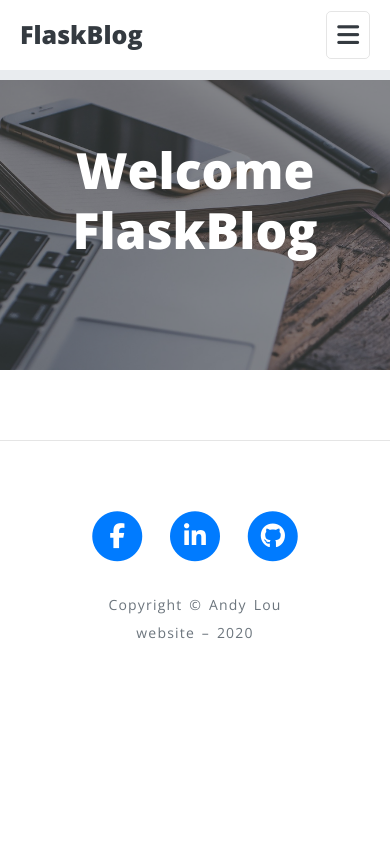
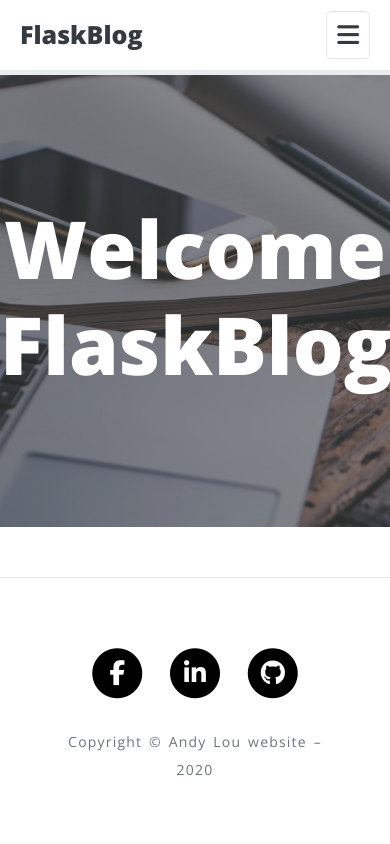
Before and after one commit to andylou0102/python_flask_blog, a Flask app: page / in a window 390 px wide. Run offline with Flask 2, Linux system fonts and the light colour scheme; data that the repository does not hold is empty; some libraries are stand-ins or nearby versions.

Commit message:
new update

```diff
--- a/blog/static/main.css
+++ b/blog/static/main.css
@@ -14,6 +14,7 @@ h1, h2, h3, h4, h5, h6 {
 
 a {
     transition: all 0.4s;
+    color: black;
 }
 
 a:hover, a:focus {
@@ -44,7 +45,7 @@ p {
 /* navbar */
 #mainNav {
     position: absolute;
-    border-bottom: 10px solid #e9ecef;
+    border-bottom: 5px solid #e9ecef;
     background-color: white;
     font-family: 'Open Sans', 'Helvetica Neue', Helvetica, Arial, sans-serif;
 }
@@ -65,7 +66,7 @@ p {
     letter-spacing: 1px;
 }
 
-@media only screen and (min-width: 992px) {
+@media only screen and (min-width: 991px) {
     #mainNav {
       border-bottom: 1px solid transparent;
       background-color: transparent;
@@ -88,9 +89,9 @@ p {
     }
 }
 
-/* header */
-header.masthead,
-header.funchead {
+/* header masthead */
+header.masthead {
+  color: white;
   margin-bottom: 50px;
   background-repeat: no-repeat;
   background-position: center center;
@@ -99,7 +100,7 @@ header.funchead {
   background-size: cover;
 }
 
-header.masthead .overlay {
+.masthead .overlay {
   position: absolute;
   top: 0;
   left: 0;
@@ -109,75 +110,55 @@ header.masthead .overlay {
   opacity: 0.5;
 }
 
-header.masthead .site-heading,
-header.masthead .post-heading {
-  color: white;
-}
-
-@media only screen and (max-width: 600px) {
-  header.masthead .site-heading,
-  header.masthead .post-heading {
-    padding: 140px 0 100px;
-  }
-}
-
-@media screen and (min-width: 600px) and (max-width: 768px) {
-  header.masthead .site-heading,
-  header.masthead .post-heading {
-    padding: 200px 150px;
-  }
-}
-
-@media only screen and (min-width: 768px) {
-  header.masthead .site-heading,
-  header.masthead .post-heading {
-    padding: 200px 0;
-  }
-  header.funchead .site-heading {
-    padding: 30px 0;
-  }
-}
-
-header.masthead .site-heading {
+.masthead .site-heading {
+  position: relative;
   text-align: center;
 }
 
-header.masthead .site-heading h1{
-  font-size: 50px;
+.masthead .site-heading,
+.masthead .post-heading {
+  padding: 200px 0;
 }
 
-@media only screen and (min-width: 768px) {
-  header.masthead .site-heading h1 {
-    font-size: 80px;
-  }
+.masthead .site-heading h1{
+  font-size: 4rem;
 }
 
-header.masthead .post-heading h1 {
-  font-size: 35px;
+.masthead .post-heading h1 {
+  font-size: 3rem;
 }
 
-/* post subtitle */
-header.masthead .post-heading .subheading {
-  font-size: 24px;
+.post-heading .subheading {
+  font-size: 1.5rem;
   font-weight: 600;
   margin: 10px 0 30px;
   font-family: 'Open Sans', 'Helvetica Neue', Helvetica, Arial, sans-serif;
 }
 
-/* post date and author name */
-header.masthead .post-heading .post-meta {
+.post-heading .post-meta {
   font-size: 20px;
   font-weight: 300;
   font-style: italic;
   font-family: 'Lora', 'Times New Roman', serif;
 }
 
-@media only screen and (min-width: 768px) {
+@media screen and (max-width: 767px) {
+  header.masthead .site-heading,
+  header.masthead .post-heading {
+    padding: 250px 0 200px;
+  }
   header.masthead .post-heading h1 {
-    font-size: 55px;
+    font-size: 2rem;
   }
   header.masthead .post-heading .subheading {
-    font-size: 30px;
+    font-size: 1rem;
+  }
+}
+
+@media screen and (max-width: 575px) {
+  header.masthead .site-heading,
+  header.masthead .post-heading {
+    padding: 200px 0 125px;
   }
 }
 
@@ -208,7 +189,8 @@ header.masthead .post-heading .post-meta {
   border-radius: 10px;
 }
 
-.modal-footer .btn , .btn.page-btn{
+.modal-footer .btn,
+.btn.page-btn {
   font-size: 16px;
   padding: 4px 8px;
   border-radius: 0;
@@ -223,10 +205,10 @@ header.masthead .post-heading .post-meta {
 }
 
 .frame-control {
-  margin-top: 3rem;
+  margin-top: 5rem;
 }
 
-/* contect.html */
+/* contect */
 .floating-label-form-group {
     font-size: 14px;
     position: relative;
@@ -331,6 +313,7 @@ a.article-title:hover {
 /* footer */
 footer {
   padding: 50px 65px;
+  text-align: center;
 }
 
 /* 保證在每個瀏覽器都不偏移 */
@@ -339,8 +322,7 @@ footer .list-inline {
   padding: 0;
 }
 
-footer .copyright {
+footer p {
   font-size: 14px;
   margin-bottom: 0;
-  text-align: center;
 }
--- a/blog/templates/home.html
+++ b/blog/templates/home.html
@@ -2,14 +2,8 @@
 {% block header %}
 <header class="masthead" style="background-image: url('../static/img/business-2846221.jpg');">
     <div class="overlay"></div>
-    <div class="container">
-        <div class="row">
-            <div class="col-lg-8 col-md-10 col-sm-12 col-xs-12 mx-auto">
-                <div class="site-heading">
-                    <h1>Welcome FlaskBlog</h1>
-                </div>
-            </div>
-        </div>
+    <div class="site-heading container">
+        <h1>Welcome FlaskBlog</h1>
     </div>
 </header>
 {% endblock header %}
--- a/blog/templates/index.html
+++ b/blog/templates/index.html
@@ -57,7 +57,6 @@
     {% block header %}{% endblock header %}
 
     <main class="container">
-        <div class="row">
         <div class="col-lg-8 col-md-10 mx-auto">
             {% with messages = get_flashed_messages(with_categories=true) %}
                 {% if messages %}
@@ -70,15 +69,11 @@
             {% endwith %}
             {% block content %}{% endblock content %}
         </div>
-        </div>
     </main>
 
     <hr>
     <footer>
-        <div class="container">
-            <div class="row">
-                <div class="col-lg-8 col-md-10 mx-auto">
-                    <ul class="list-inline text-center">
+        <ul class="list-inline">
             <li class="list-inline-item">
                 <a href="https://www.facebook.com/profile.php?id=100002513920902">
                     <span class="fa-stack fa-lg">
@@ -104,10 +99,7 @@
                 </a>
             </li>
         </ul>
-                    <p class="copyright text-muted">Copyright &copy; Andy Lou website &ndash; 2020</p>
-                </div>
-            </div>
-        </div>
+        <p class="text-muted">Copyright &copy; Andy Lou website &ndash; 2020</p>
     </footer>
     <script src="https://code.jquery.com/jquery-3.4.1.slim.min.js" integrity="sha384-J6qa4849blE2+poT4WnyKhv5vZF5SrPo0iEjwBvKU7imGFAV0wwj1yYfoRSJoZ+n" crossorigin="anonymous"></script>
     <script src="https://cdn.jsdelivr.net/npm/popper.js@1.16.0/dist/umd/popper.min.js" integrity="sha384-Q6E9RHvbIyZFJoft+2mJbHaEWldlvI9IOYy5n3zV9zzTtmI3UksdQRVvoxMfooAo" crossorigin="anonymous"></script>
```
Also changed, not shown: blog/templates/about.html (+2 -8 lines), blog/templates/account.html (+0 -9 lines), blog/templates/create_post.html (+0 -9 lines), blog/templates/login.html (+0 -9 lines), blog/templates/post.html (+4 -10 lines), blog/templates/register.html (+0 -9 lines), blog/templates/reset_request.html (+0 -9 lines), blog/templates/reset_token.html (+0 -9 lines), blog/templates/user_posts.html (+0 -9 lines). Lines whose indentation alone changed are shown as unchanged.
